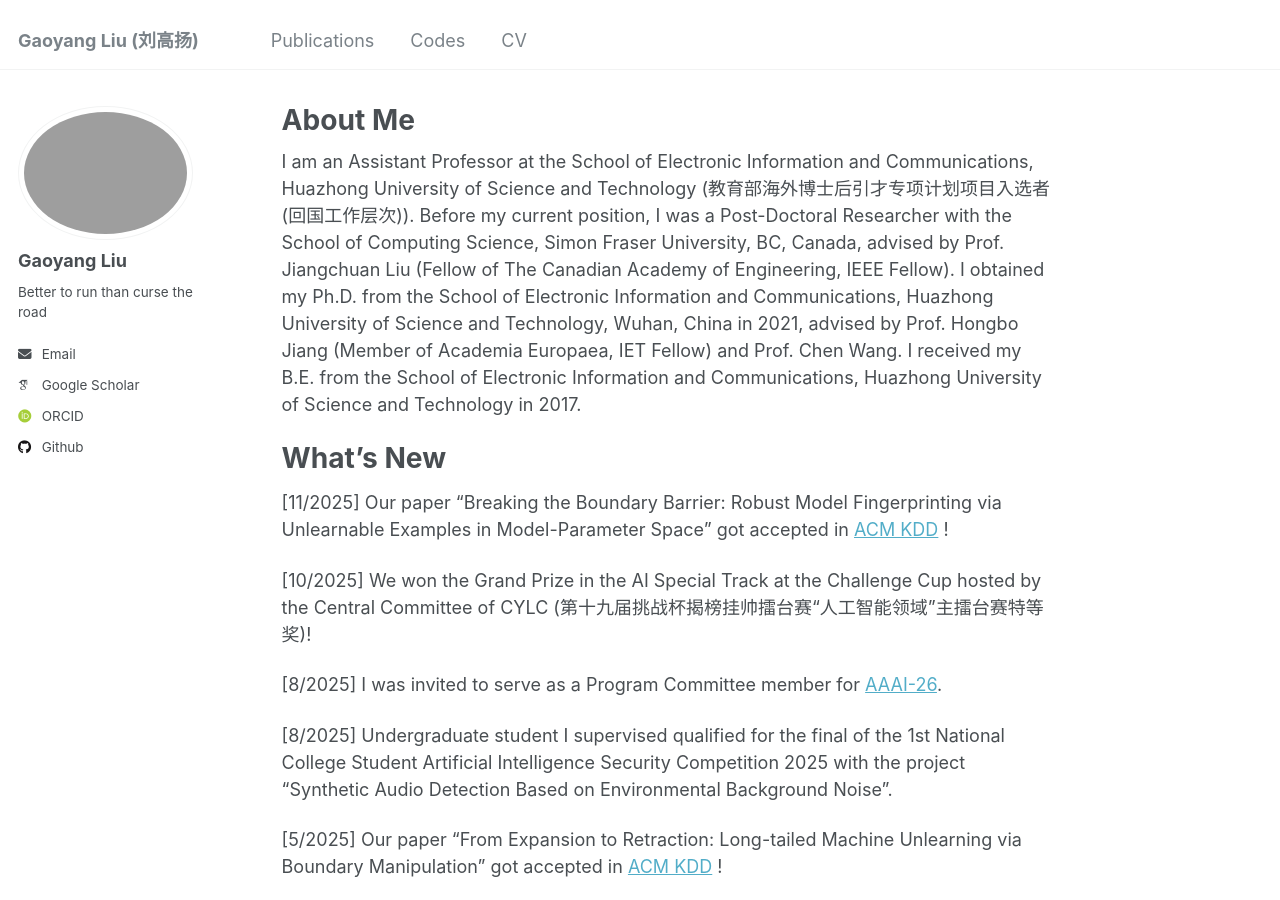
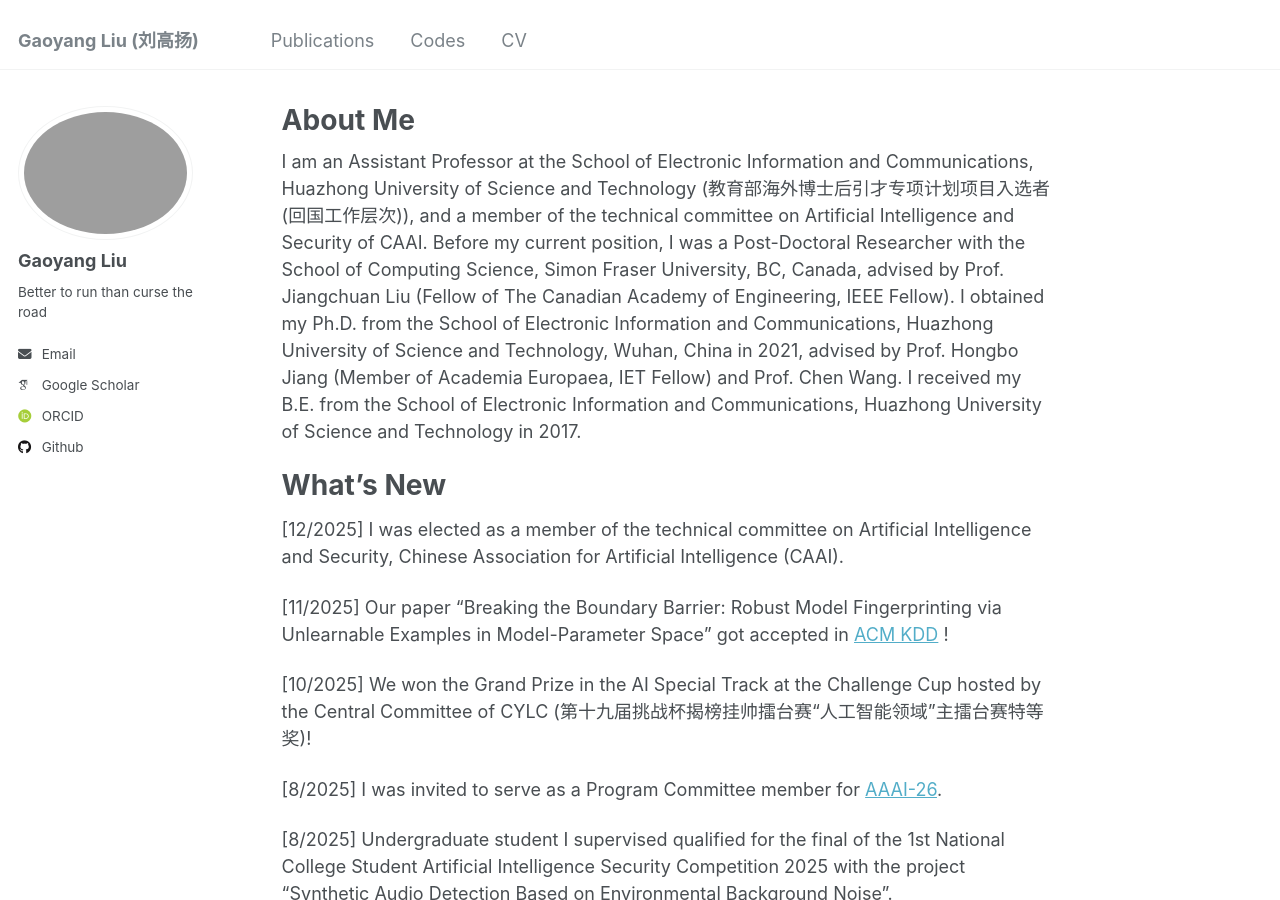
Before and after one commit to gyliu1991/gyliu1991.github.io, a Jekyll site: the page built from _pages/about.md, in a window 1280 px wide and 900 px high. Built offline with Jekyll 4.4.1, drawn with Linux system fonts in a browser that asks for light colours; some web fonts are replaced.

Commit message:
Update about.md

```diff
--- a/_pages/about.md
+++ b/_pages/about.md
@@ -7,10 +7,12 @@ redirect_from:
   - /about.html
 ---
 
-I am an Assistant Professor at the School of Electronic Information and Communications, Huazhong University of Science and Technology (教育部海外博士后引才专项计划项目入选者(回国工作层次)). Before my current position, I was a Post-Doctoral Researcher with the School of Computing Science, Simon Fraser University, BC, Canada, advised by Prof. Jiangchuan Liu (Fellow of The Canadian Academy of Engineering, IEEE Fellow). I obtained my Ph.D. from the School of Electronic Information and Communications, Huazhong University of Science and Technology, Wuhan, China in 2021, advised by Prof. Hongbo Jiang (Member of Academia Europaea, IET Fellow) and Prof. Chen Wang. I received my B.E. from the School of Electronic Information and Communications, Huazhong University of Science and Technology in 2017.
+I am an Assistant Professor at the School of Electronic Information and Communications, Huazhong University of Science and Technology (教育部海外博士后引才专项计划项目入选者(回国工作层次)), and a member of the technical committee on Artificial Intelligence and Security of CAAI. Before my current position, I was a Post-Doctoral Researcher with the School of Computing Science, Simon Fraser University, BC, Canada, advised by Prof. Jiangchuan Liu (Fellow of The Canadian Academy of Engineering, IEEE Fellow). I obtained my Ph.D. from the School of Electronic Information and Communications, Huazhong University of Science and Technology, Wuhan, China in 2021, advised by Prof. Hongbo Jiang (Member of Academia Europaea, IET Fellow) and Prof. Chen Wang. I received my B.E. from the School of Electronic Information and Communications, Huazhong University of Science and Technology in 2017.
 
 What’s New
 ====
+[12/2025] I was elected as a member of the technical committee on Artificial Intelligence and Security, Chinese Association for Artificial Intelligence (CAAI).
+
 [11/2025] Our paper “Breaking the Boundary Barrier: Robust Model Fingerprinting via Unlearnable Examples in Model-Parameter Space” got accepted in [ACM KDD](https://openreview.net/forum?id=L7bC0l9C0K) !
 
 [10/2025] We won the Grand Prize in the AI Special Track at the Challenge Cup hosted by the Central Committee of CYLC (第十九届挑战杯揭榜挂帅擂台赛“人工智能领域”主擂台赛特等奖)!
```
